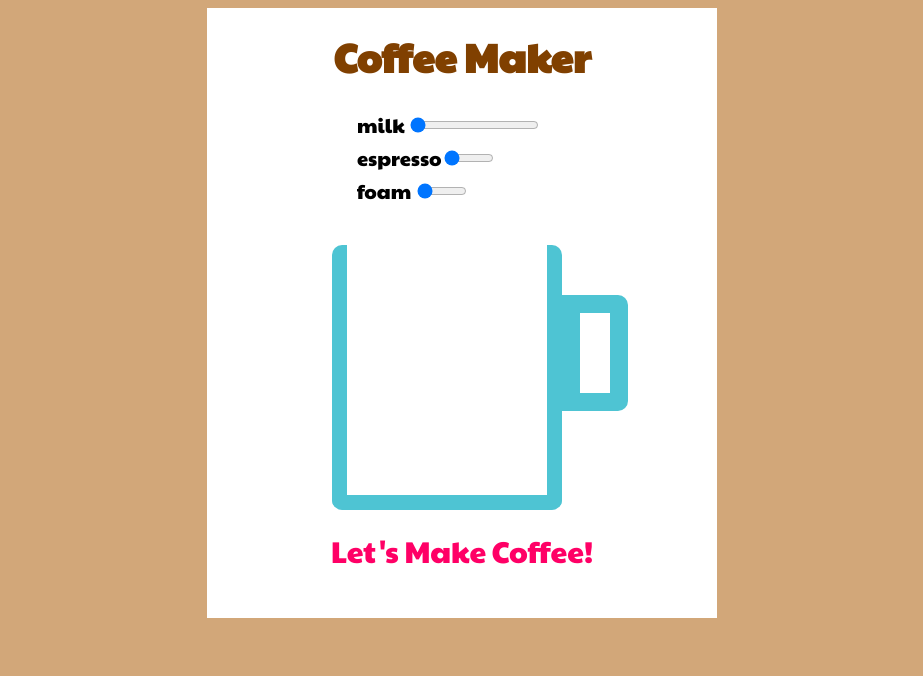
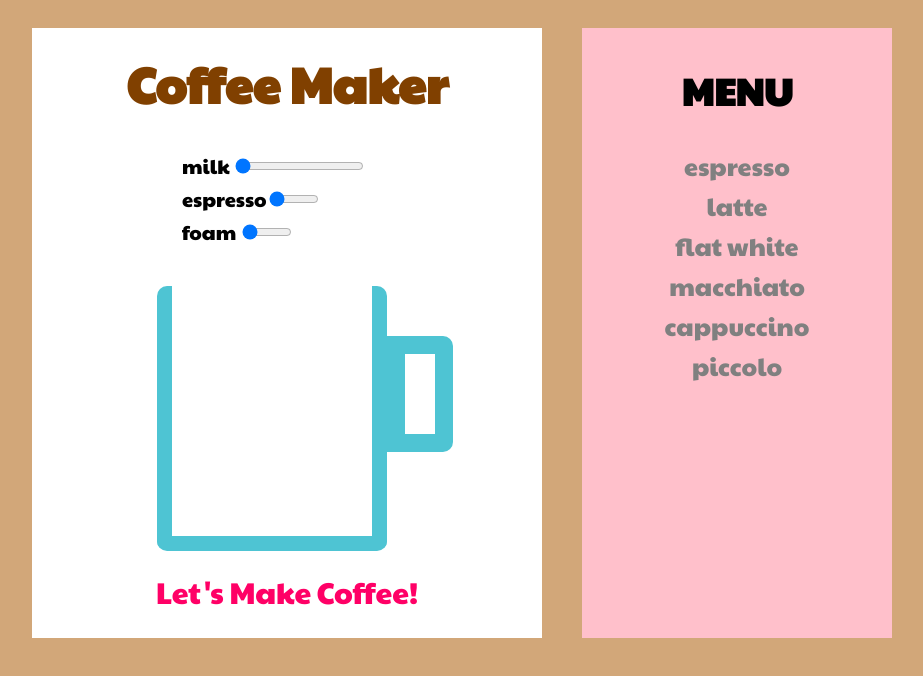
Before and after one commit to ykttl/coffeeMaker, a plain HTML site: page coffeeMaker-2.html in a window 1280 px wide. Shown: the whole page, without its empty margins (178-1101 px from the left). Drawn offline with Linux system fonts and the light colour scheme.

Commit message:
added menu column

```diff
--- a/app.js
+++ b/app.js
@@ -195,7 +195,7 @@ var render = {
 			document.getElementById('magcup').appendChild(milk);
 
 		if (data.milk.sliderValue === 1) {
-		  	data.milk.height = '60px';
+		  	data.milk.height = '80px';
 		}
 
 		if(data.milk.sliderValue === 2) {
@@ -257,7 +257,7 @@ var render = {
 		if(data.espresso.sliderValue === 1 && data.milk.sliderValue === 1 && data.foam.sliderValue === 0 ) {
 			coffeeName = 'piccolo';
 		}
-		if(data.espresso.sliderValue != 0 && data.milk.sliderValue === 2 && data.foam.sliderValue === 1 ) {
+		if(data.espresso.sliderValue === 1 && data.milk.sliderValue === 2 && data.foam.sliderValue === 1 ) {
 			coffeeName = 'latte';
 		}
 		if(data.espresso.sliderValue === 1 && data.milk.sliderValue === 1 && data.foam.sliderValue === 1 ) {
--- a/coffeeMaker-2.html
+++ b/coffeeMaker-2.html
@@ -27,6 +27,16 @@
 
 		<div id="coffee-name">Let's Make Coffee!</div>
 	</div>
+
+	<div class="box">
+		<h2>MENU</h2>
+		<p>espresso</p>
+		<p>latte</p>
+		<p>flat white</p>
+		<p>macchiato</p>
+		<p>cappuccino</p>
+		<p>piccolo</p>
+	</div>
 <script src="app.js"></script>
 </body>
 </html>
--- a/style.css
+++ b/style.css
@@ -2,21 +2,43 @@
 
 body {
     background: #d2a779;
+    display: flex;
+    justify-content: center;
+
+
 }
+
+.box {
+	width: 300px;
+    height: 600px;
+    padding: 5px;
+    margin: 20px;
+   font-family: 'Paytone One', sans-serif;
+    text-align: center;
+    background: pink;
+    font-size: 25px;
+
+}
+
+.box p {
+	color: gray;
+}
+
 
 .container {
 	width: 500px;
     height: 600px;
-    margin: 0 auto;
+   margin: 20px;
     padding: 5px;
    font-family: 'Paytone One', sans-serif;
     text-align: center;
     background: white;
+
 }
 
 h1 {
 	color: #804000;
-	font-size: 40px;
+	font-size: 50px;
 	margin-top: 15px;
 }
 
```
